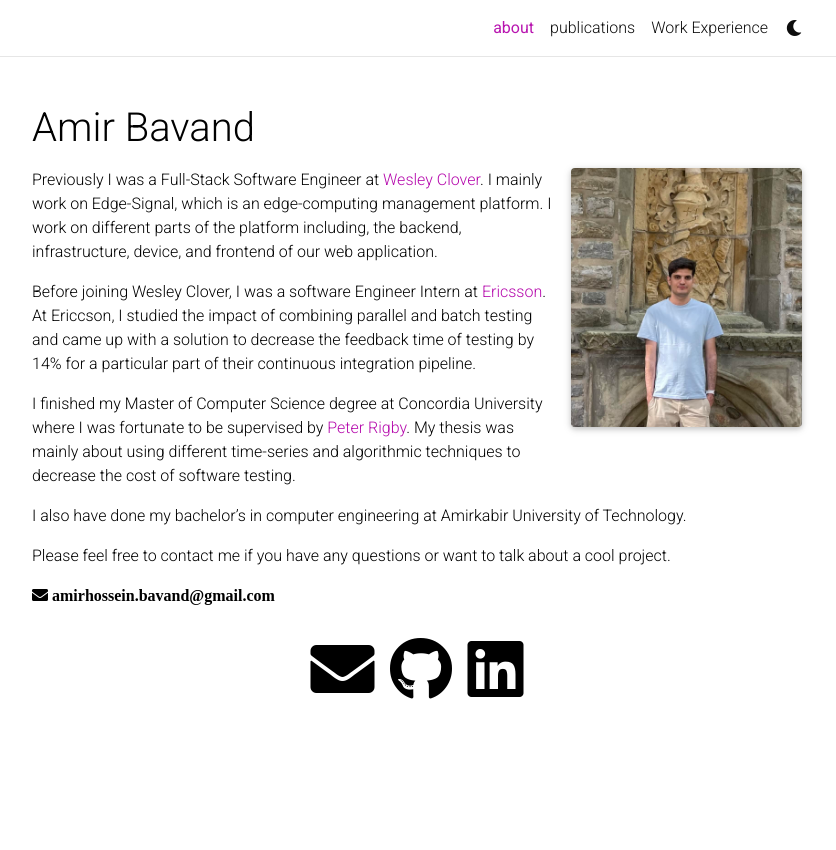
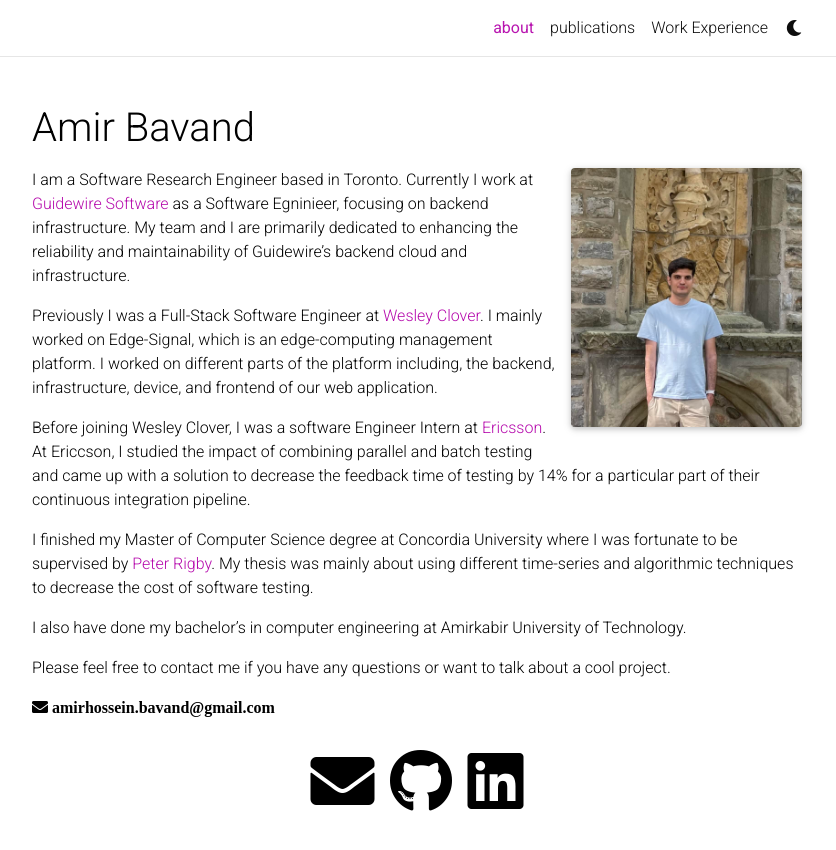
Before and after one commit to amirbavand/amirbavand.com, a Jekyll site: the page built from _pages/about.md, in a window 1280 px wide. Shown: the top 850 px of the page, without its empty margins (223-1059 px from the left). Built offline with Jekyll 4.4.1, drawn with Linux system fonts in a browser that asks for light colours; full-size pictures stand in for the smaller copies a plugin makes; comment, search, counter and statistics services are not loaded; a style sheet for code colours, icons or effects is not loaded.

Commit message:
update job history

```diff
--- a/_pages/about.md
+++ b/_pages/about.md
@@ -15,7 +15,9 @@
 social: true # includes social icons at the bottom of the page
 ---
 
-Previously I was a Full-Stack Software Engineer at <a href="https://www.wesleyclover.com">Wesley Clover</a>. I mainly work on Edge-Signal, which is an edge-computing management platform. I work on different parts of the platform including, the backend, infrastructure, device, and frontend of our web application.
+I am a Software Research Engineer based in Toronto. Currently I work at <a href="https://www.wesleyclover.com">Guidewire Software</a> as a Software Egninieer, focusing on backend infrastructure. My team and I are primarily dedicated to enhancing the reliability and maintainability of Guidewire's backend cloud and infrastructure.
+
+Previously I was a Full-Stack Software Engineer at <a href="https://www.wesleyclover.com">Wesley Clover</a>. I mainly worked on Edge-Signal, which is an edge-computing management platform. I worked on different parts of the platform including, the backend, infrastructure, device, and frontend of our web application.
 
 Before joining Wesley Clover, I was a software Engineer Intern at <a href="https://www.ericsson.com/en">Ericsson</a>. At Ericcson, I studied the impact of combining parallel and batch testing and came up with a solution to decrease the feedback time of testing by 14% for a particular part of their continuous integration pipeline.
 
```
Also changed, not shown: _data/cv.yml (+13 -13 lines).
